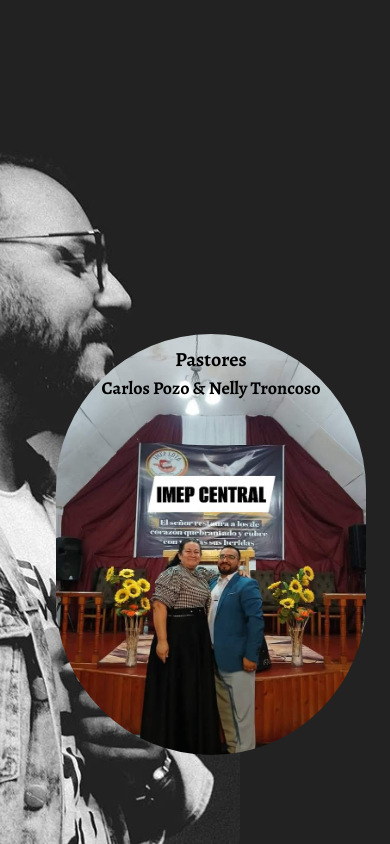
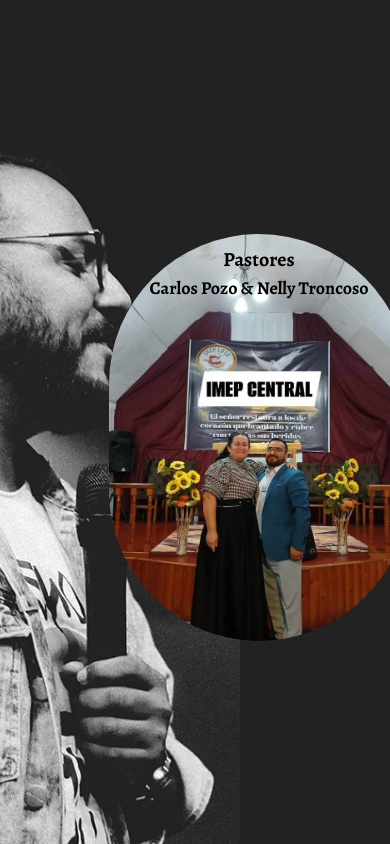
Before and after one commit to Avila-Pato/church, a Next.js app: page / in a window 390 px wide. Shown: the part 1963-2807 px from the top of the page. Built offline with nearby package versions, Linux system fonts and the light colour scheme.

Commit message:
holalalala

```diff
--- a/src/app/modules/ministerios/views/ministerio-view.tsx
+++ b/src/app/modules/ministerios/views/ministerio-view.tsx
@@ -5,7 +5,7 @@ const MinisteryPage = () => {
         <main className="min-h-screen flex flex-col justify-start  relative ">
 
               <div className="text-center mt-32 bg-[#ffffffb0] p-4 mx-24 rounded-xl text-white relative">
-                <div className=" hover:scale-110 ease-out transition-all duration-300 cursor-pointer bg-[#222222] relative overflow-hidden rounded-xl p-6">
+                <div className=" hover:scale-110 ease-in-out transition-all duration-300 cursor-pointer bg-[#222222] relative overflow-hidden rounded-xl p-6">
 
                     {/* Imagen de fondo */}
                     <Image
--- a/src/components/ThirdSection.tsx
+++ b/src/components/ThirdSection.tsx
@@ -18,7 +18,7 @@ const ThirdSection = () => {
     <main className="flex min-h-screen items-center justify-center
       relative overflow-hidden">
   {/* Imagen principal de fondo */}
-  <div className="absolute w-full h-full">
+  <div className="absolute w-full h-full ">
     <Image
       src="/img/church.webp"
       alt="Iglesia"
@@ -31,10 +31,12 @@ const ThirdSection = () => {
 
   {/* Sección aside con la imagen de pastores y texto */}
   <div className="flex justify-end ml-8 lg:ml-32 lg:mr-36 lg:w-full relative z-20">
+
     <aside className="text-white relative rounded-lg lg:mx-1 p-4 lg:py-12 w-full max-w-2xl">
       {/* Galería de imágenes */}
-      <figure className="flex justify-center gap-4 mt-6 mx-2 h-[200px] lg:h-[500px] relative">
-  <div className="w-full flex flex-col relative max-w-[600px] lg:max-w-[500px]">
+      <figure className="flex justify-center mt-6  h-[400px]  md:h-[200px] lg:h-[500px] relative">
+
+  <div className="w-full flex flex-col left-12 md:left-52 lg:left-0 relative max-w-[300px] md:max-w-[600px]  lg:max-w-[400px]">
     <Image
       src="/img/pastores.jpeg"
       alt="Pastores"
@@ -42,7 +44,7 @@ const ThirdSection = () => {
       height={900}
       className="rounded-full lg:rounded-3xl hover:scale-105 hover:shadow-2xl
                  hover:shadow-black transition-all ease-in-out duration-500
-                 w-full h-auto max-w-[600px] lg:max-w-[500px]"
+                 w-full h-auto md:max-w-[300px] lg:max-w-[500px]"
     />
     <div className="absolute top-0 w-full h-20 flex flex-col justify-center
                     items-center text-center text-black">
```
